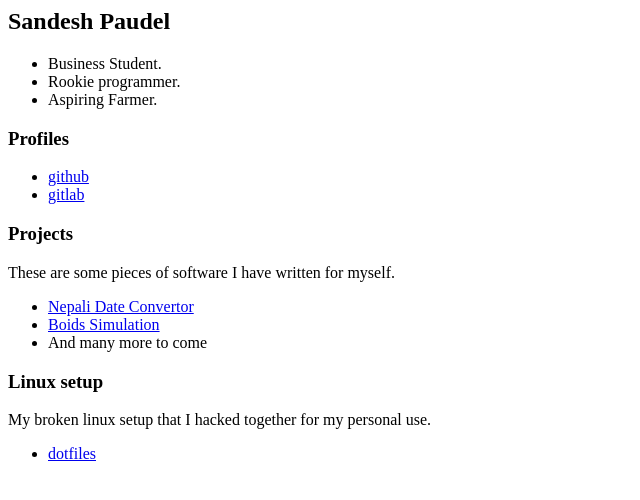
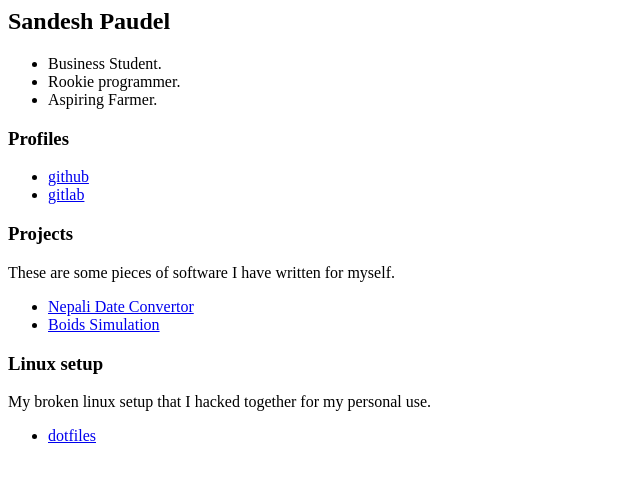
Before and after one commit to jesushrek/jesushrek.github.io, a plain HTML site: page index.html in a window 1280 px wide. Shown: the whole page, without its empty margins (0-640 px from the left). Drawn offline with Linux system fonts and the light colour scheme.

Commit message:
Removed Cringy Phrase

```diff
--- a/index.html
+++ b/index.html
@@ -16,7 +16,6 @@
 Date Convertor</a></li>
 <li><a href="https://github.com/jesushrek/boids">Boids
 Simulation</a></li>
-<li>And many more to come</li>
 </ul>
 <h3 id="linux-setup">Linux setup</h3>
 <p>My broken linux setup that I hacked together for my personal use.</p>
```
